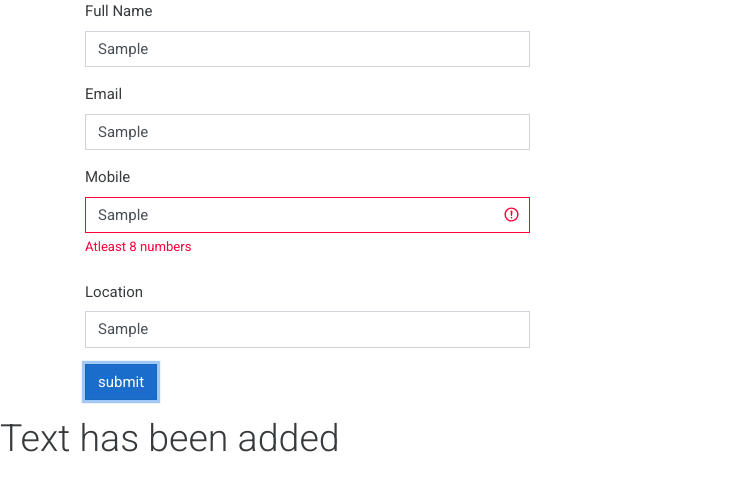
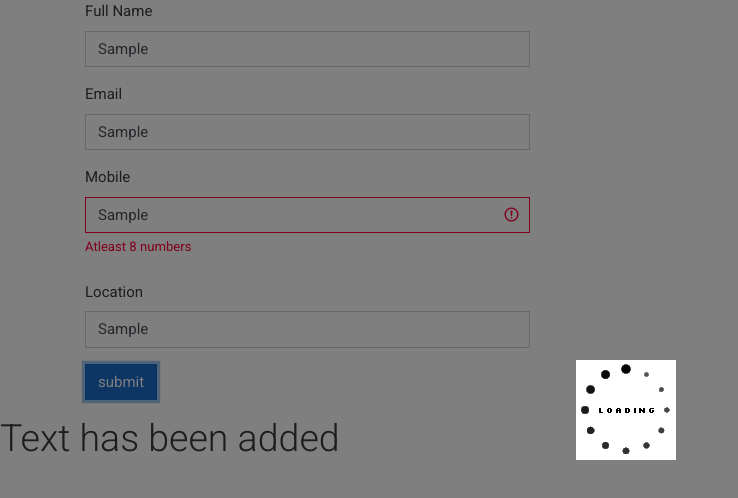
Before and after one commit to anilch1993/AngularRepo, an Angular app: page / in a window 1280 px wide. Both pictures are taken after typing "Sample", "Sample", "Sample", "Sample" into the empty fields and a click on the input "submit". Shown: the top 498 px of the page, without its empty margins (0-738 px from the left). Built offline with nearby package versions, Linux system fonts and the light colour scheme; no server answers.

Commit message:
gitignore and log files added

```diff
--- a/src/app/app.component.html
+++ b/src/app/app.component.html
@@ -1,6 +1,6 @@
 <app-rotator [showRotator]="rotatorFlag"></app-rotator>
 <div class="container">
-    <app-customer></app-customer>
+    <app-customer (rotatorFlag)="getRotatorFlag($event)"></app-customer>
 </div>
 
 
--- a/src/app/app.component.ts
+++ b/src/app/app.component.ts
@@ -9,8 +9,8 @@ export class AppComponent {
   title = 'myNewProject';
   rotatorFlag = false;
   color = 'green';
-  rotatorActive(){
-    this.rotatorFlag = true;
+  getRotatorFlag(evt){
+    this.rotatorFlag = evt;
     setTimeout(()=>{
       this.rotatorFlag = false;
     },5000)
--- a/src/app/customer-list/customer-list.component.ts
+++ b/src/app/customer-list/customer-list.component.ts
@@ -1,4 +1,4 @@
-import { Component, OnInit } from '@angular/core';
+import { Component, OnInit, OnChanges } from '@angular/core';
 import { CustomerService } from '../shared/customer.service';
 import { CustomersModel } from '../customer.model';
 
@@ -7,7 +7,7 @@ import { CustomersModel } from '../customer.model';
   templateUrl: './customer-list.component.html',
   styleUrls: ['./customer-list.component.css']
 })
-export class CustomerListComponent implements OnInit {
+export class CustomerListComponent implements OnInit,OnChanges {
   customerListAvailable:boolean;
   customersList = [];
   constructor(private customerService:CustomerService) { }
@@ -17,8 +17,13 @@ export class CustomerListComponent implements OnInit {
         .subscribe((response:Response)=>{
           this.customersList.push(response);
           this.customerListAvailable = true;
+          console.log(response);
         });
 
   }
 
+
+  ngOnChanges(){
+  }
+
 }
--- a/src/app/customer/customer.component.ts
+++ b/src/app/customer/customer.component.ts
@@ -1,4 +1,4 @@
-import { Component, OnInit } from '@angular/core';
+import { Component, OnInit, Output, EventEmitter } from '@angular/core';
 import { CustomerService } from '../shared/customer.service';
 
 @Component({
@@ -9,6 +9,9 @@ import { CustomerService } from '../shared/customer.service';
 export class CustomerComponent implements OnInit {
   submitted = false;
   showSuccessMessagge:boolean;
+
+  @Output() rotatorFlag = new EventEmitter<boolean>();
+
   constructor(private customerSevice:CustomerService) { }
 
   formControls = this.customerSevice.form.controls;
@@ -26,5 +29,6 @@ export class CustomerComponent implements OnInit {
         this.submitted = false;
       }
       console.log(this.customerSevice.form.value);
+      this.rotatorFlag.emit(true);
     }
 }
--- a/src/app/rotator/rotator.component.css
+++ b/src/app/rotator/rotator.component.css
@@ -1,10 +1,11 @@
 .page-opacity{
-    position:absolute;
+    position: absolute;
     top:0;
     bottom:0;
     left:0;
     right:0;
     background-color:rgba(0,0,0,0.5);
+    z-index: 1000;
 }
 .rotator-wrapper{
     position: absolute;
--- a/src/app/shared/customer.service.ts
+++ b/src/app/shared/customer.service.ts
@@ -18,7 +18,7 @@ export class CustomerService {
   });
 
   getCustomers(){
-   return this.http.get("https://curddatabase.firebaseio.com/customer/-LW7GZalzxiEUo6swgfq.json");
+   return this.http.get("https://curddatabase.firebaseio.com/customer/-LW9bpNCgiscttFApLbU.json");
   }
 
   insertCustomers(customers){
```
Also changed, not shown: 1 other file (tests, documents, lock files or other folders).
